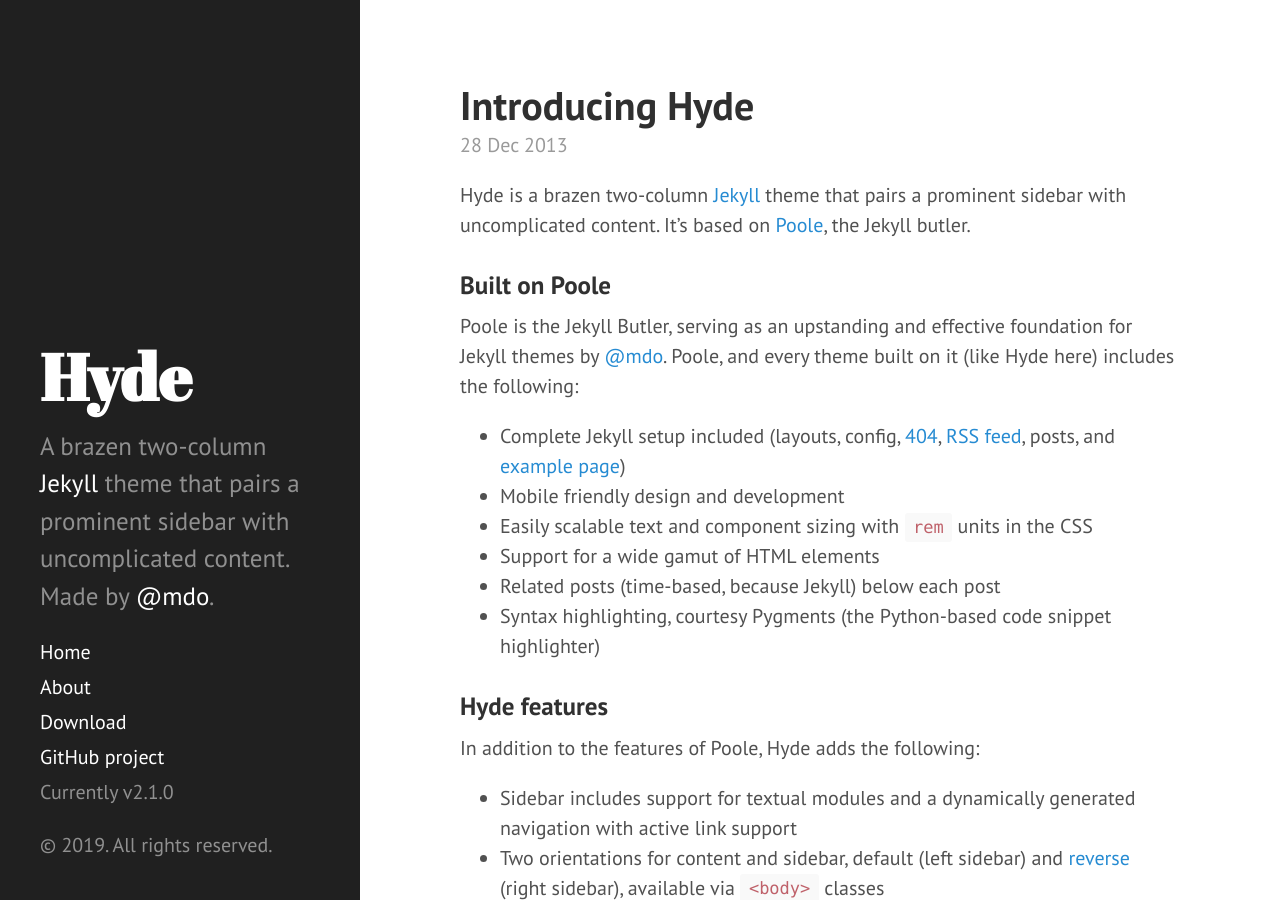
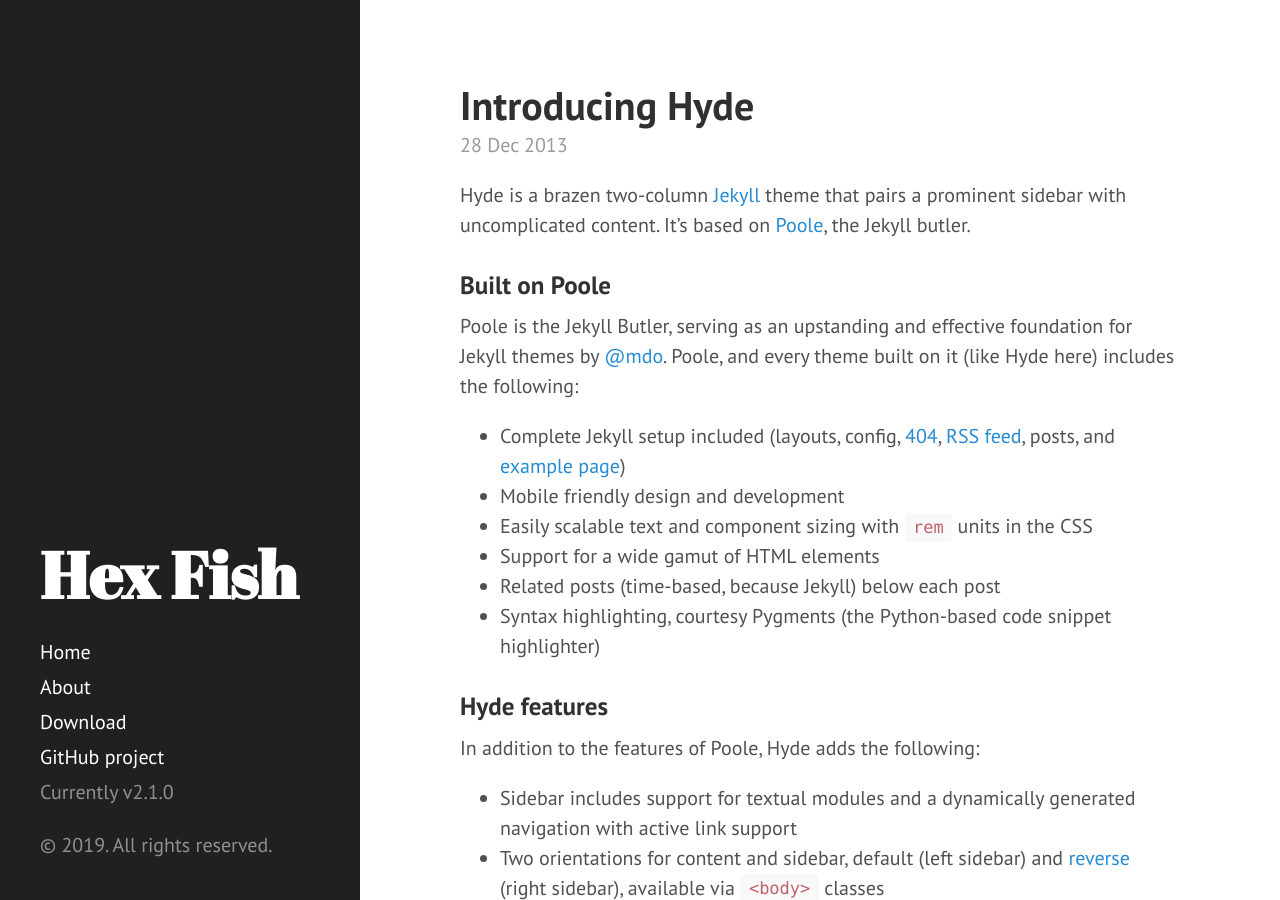
Before and after one commit to 0xf15h/0xf15h.github.io, a Jekyll site: the page built from index.html, in a window 1280 px wide and 900 px high. Built offline with Jekyll 4.4.1, drawn with Linux system fonts in a browser that asks for light colours; the list of posts is cut into pages by our own code.

Commit message:
change default site config & rewrite readme

```diff
--- a/_config.yml
+++ b/_config.yml
@@ -12,15 +12,15 @@ permalink:        pretty
 #relative_permalinks: true
 
 # Setup
-title:            Hyde
-tagline:          'A Jekyll theme'
-description:      'A brazen two-column <a href="http://jekyllrb.com" target="_blank">Jekyll</a> theme that pairs a prominent sidebar with uncomplicated content. Made by <a href="https://twitter.com/mdo" target="_blank">@mdo</a>.'
+title:            Hex Fish
+tagline:          ''
+description:      ''
 url:              http://hyde.getpoole.com
 baseurl:          /
 
 author:
-  name:           'Mark Otto'
-  url:            https://twitter.com/mdo
+  name:           'Hex Fish'
+  url:            https://twitter.com/0xf15h
 
 paginate:         5
 paginate_path: "page:num"
@@ -29,4 +29,4 @@ paginate_path: "page:num"
 version:          2.1.0
 
 github:
-  repo:           https://github.com/poole/hyde
+  repo:           https://github.com/0xf15h
```
Also changed, not shown: README.md, 18 other files.
